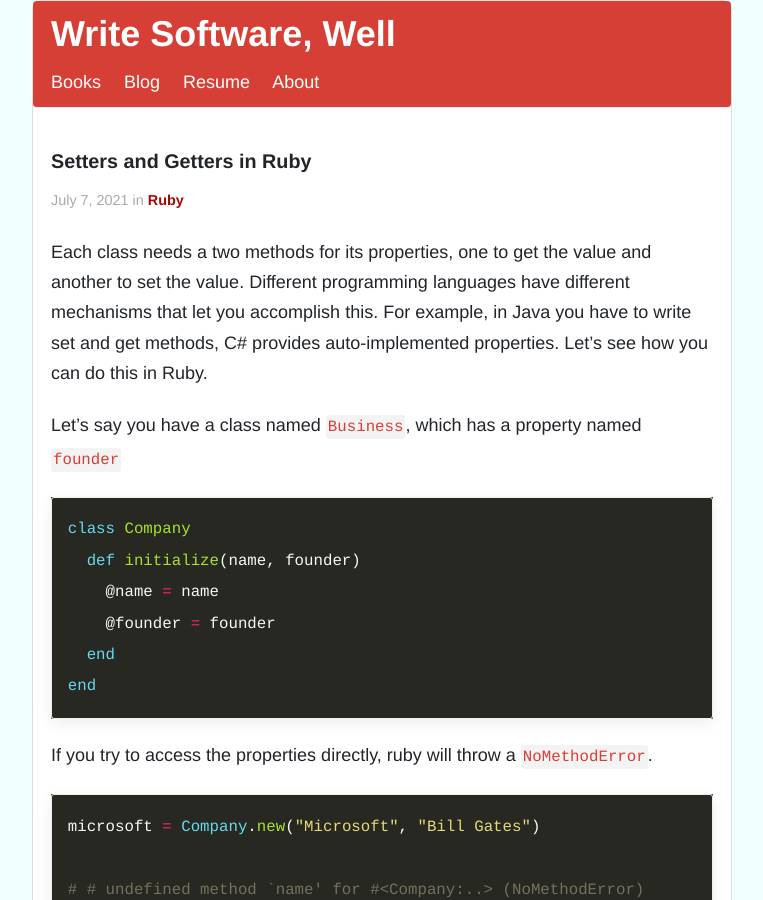
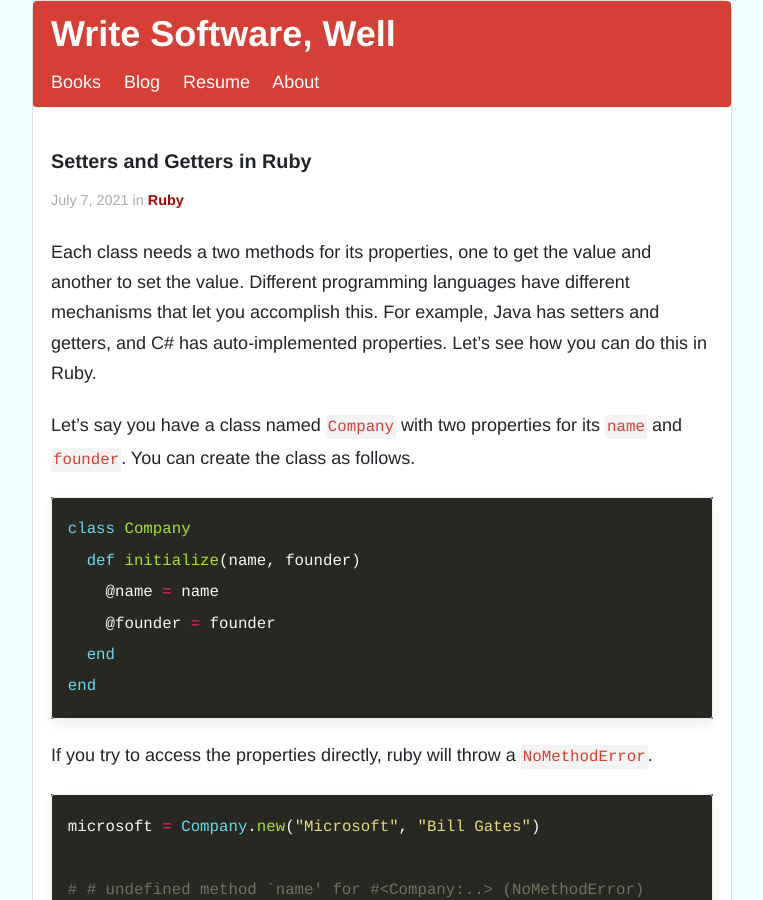
Before and after one commit to akshayKhot/akshayKhot.github.io, a Jekyll site: the page built from _posts/2021-7-7-setters-and-getters-in-ruby.md, in a window 1280 px wide and 900 px high. Shown: the whole window, without its empty margins (258-1021 px from the left). Built offline with Jekyll 4.4.1, drawn with Linux system fonts in a browser that asks for light colours.

Commit message:
fix wording

````diff
--- a/_posts/2021-7-7-setters-and-getters-in-ruby.md
+++ b/_posts/2021-7-7-setters-and-getters-in-ruby.md
@@ -4,9 +4,9 @@ title: Setters and Getters in Ruby
 tags: Ruby
 ---
 
-Each class needs a two methods for its properties, one to get the value and another to set the value. Different programming languages have different mechanisms that let you accomplish this. For example, in Java you have to write set and get methods, C# provides auto-implemented properties. Let's see how you can do this in Ruby.
+Each class needs a two methods for its properties, one to get the value and another to set the value. Different programming languages have different mechanisms that let you accomplish this. For example, Java has setters and getters, and C# has auto-implemented properties. Let's see how you can do this in Ruby.
 
-Let's say you have a class named `Business`, which has a property named `founder`
+Let's say you have a class named `Company` with two properties for its `name` and `founder`. You can create the class as follows.
 
 ```ruby
 class Company
````
